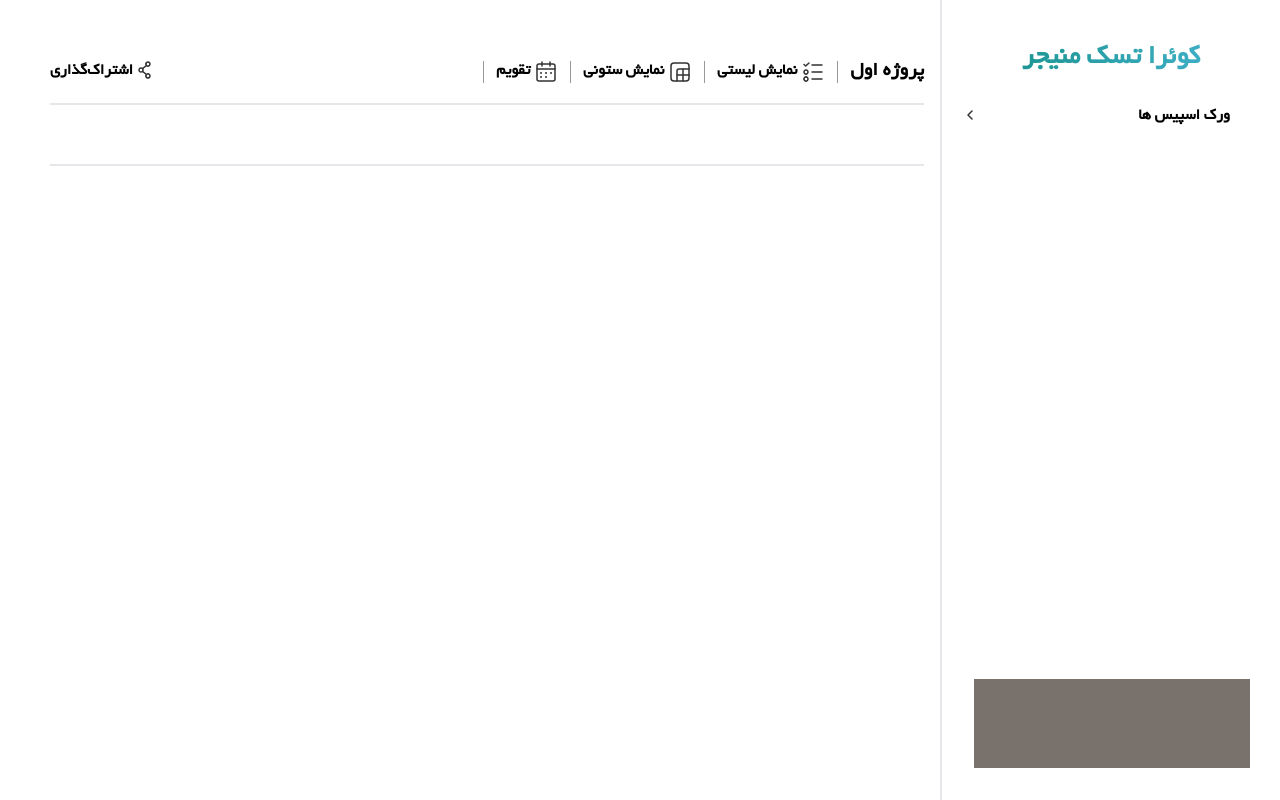
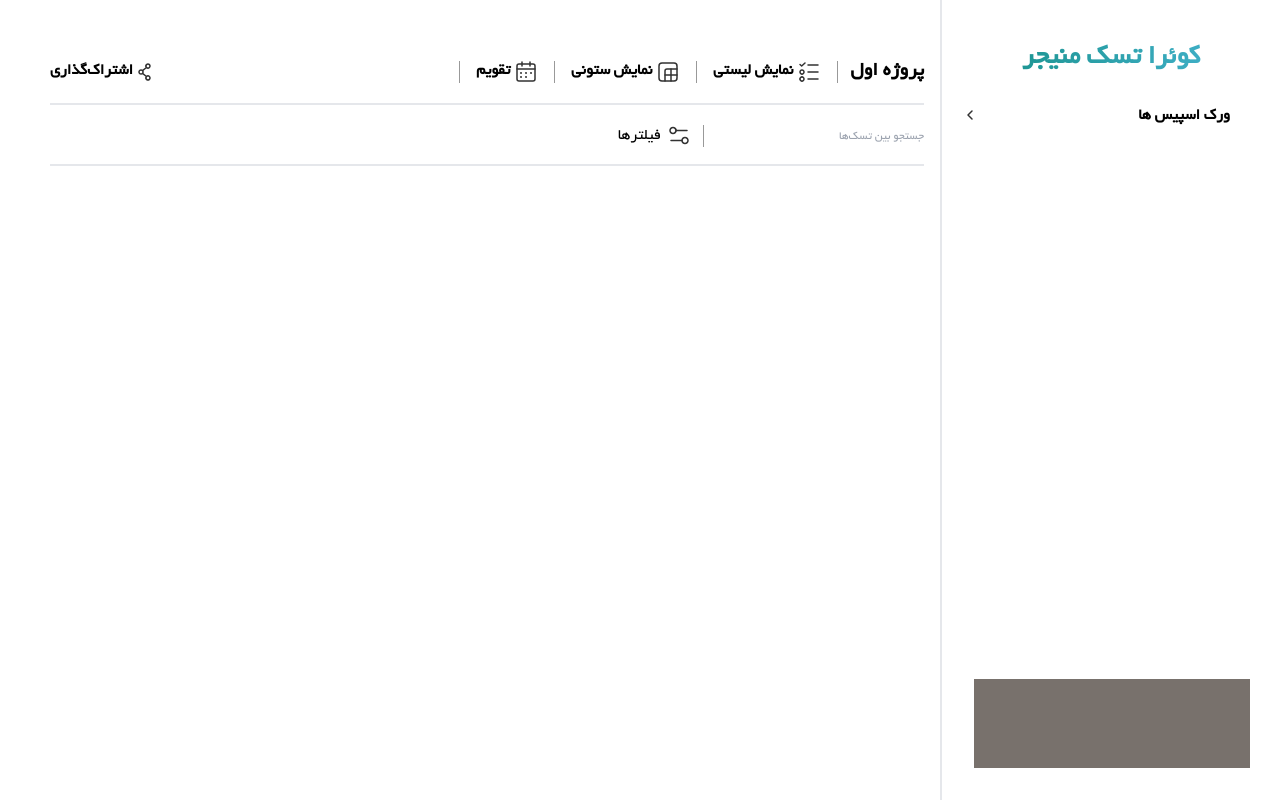
Before and after one commit to Summer-Frontend-Quera-Bootcamp/Quera-TaskManager, a React (Create React App) app: page / in a window 1280 px wide. Built offline with nearby package versions, Linux system fonts and the light colour scheme.

Commit message:
ADD: navbar searchbox & fliter box

```diff
--- a/src/components/Navbar/index.tsx
+++ b/src/components/Navbar/index.tsx
@@ -1,8 +1,9 @@
+
 const index = () => {
   return (
     <div className=" h-[125px] border-b-2 mt-[41px] mr-[16px] ml-[50px]">
       <div className="text-right border-b-2 h-[64px] flex items-center justify-between">
-        <div className="flex">
+        <div className="flex items-center">
           <p className="font-bold text-TM">اشتراک‌گذاری</p>
           <svg width="24" height="24" viewBox="0 0 24 24" fill="none" xmlns="http://www.w3.org/2000/svg">
           <path d="M13.53 7.52002L9.46997 10.56" stroke="#323232" stroke-width="1.5" stroke-linecap="round" stroke-linejoin="round"/>
@@ -12,7 +13,7 @@ const index = () => {
           <path d="M9.46542 10.5648C10.2582 11.3576 10.2582 12.6429 9.46542 13.4356C8.67266 14.2284 7.38733 14.2284 6.59457 13.4356C5.80181 12.6429 5.80181 11.3575 6.59457 10.5648C7.38734 9.77202 8.67266 9.77202 9.46542 10.5648" stroke="#323232" stroke-width="1.5" stroke-linecap="round" stroke-linejoin="round"/>
           </svg>
         </div>
-        <div className="flex flex-row-reverse items-center space-x-3">
+        <div className="flex flex-row-reverse items-center space-x-S">
           <h1 className="ml-3 text-HXS font-extra-bold">پروژه اول</h1>
           <div><svg width="1" height="22" viewBox="0 0 1 22" fill="none" xmlns="http://www.w3.org/2000/svg">
             <line x1="0.5" y1="2.18556e-08" x2="0.499999" y2="22" stroke="#999999"/>
@@ -67,8 +68,21 @@ const index = () => {
           </div>
         </div>
       </div>
-      <div>
-
+      <div className="flex flex-row-reverse items-center h-[61px] space-x-3">
+        <input dir="rtl" className="outline-none ml-[20px] w-[200px] placeholder:text-TXS placeholder:font-normal" type="text" placeholder="جستجو بین تسک‌ها"/>
+        <div><svg width="1" height="22" viewBox="0 0 1 22" fill="none" xmlns="http://www.w3.org/2000/svg">
+            <line x1="0.5" y1="2.18556e-08" x2="0.499999" y2="22" stroke="#999999"/>
+            </svg>
+        </div>
+        <div className="flex items-center">
+        <p className="mr-[6px]">فیلترها</p>
+        <svg width="24" height="25" viewBox="0 0 24 25" fill="none" xmlns="http://www.w3.org/2000/svg">
+        <path d="M8.12132 5.37868C9.29289 6.55025 9.29289 8.44975 8.12132 9.62132C6.94975 10.7929 5.05025 10.7929 3.87868 9.62132C2.70711 8.44975 2.70711 6.55025 3.87868 5.37868C5.05025 4.20711 6.94975 4.20711 8.12132 5.37868" stroke="#323232" stroke-width="1.5" stroke-linecap="round" stroke-linejoin="round"/>
+        <path d="M20 7.5H9" stroke="#323232" stroke-width="1.5" stroke-linecap="round" stroke-linejoin="round"/>
+        <path d="M20.1213 15.3787C21.2929 16.5502 21.2929 18.4497 20.1213 19.6213C18.9497 20.7929 17.0502 20.7929 15.8787 19.6213C14.7071 18.4497 14.7071 16.5502 15.8787 15.3787C17.0502 14.2071 18.9497 14.2071 20.1213 15.3787" stroke="#323232" stroke-width="1.5" stroke-linecap="round" stroke-linejoin="round"/>
+        <path d="M4 17.5H15" stroke="#323232" stroke-width="1.5" stroke-linecap="round" stroke-linejoin="round"/>
+        </svg>
+        </div>
       </div>
     </div>
   )
--- a/tailwind.config.js
+++ b/tailwind.config.js
@@ -39,6 +39,13 @@ module.exports = {
         // this is for main page
         'main': '1fr 340px',
       },
+      spacing: {
+        'XL': '40px',
+        'L' : '32px',
+        'M' : '24px',
+        'S' : '16px',
+        'XS': '8px',
+      },
     },
   },
   plugins: [],
```
